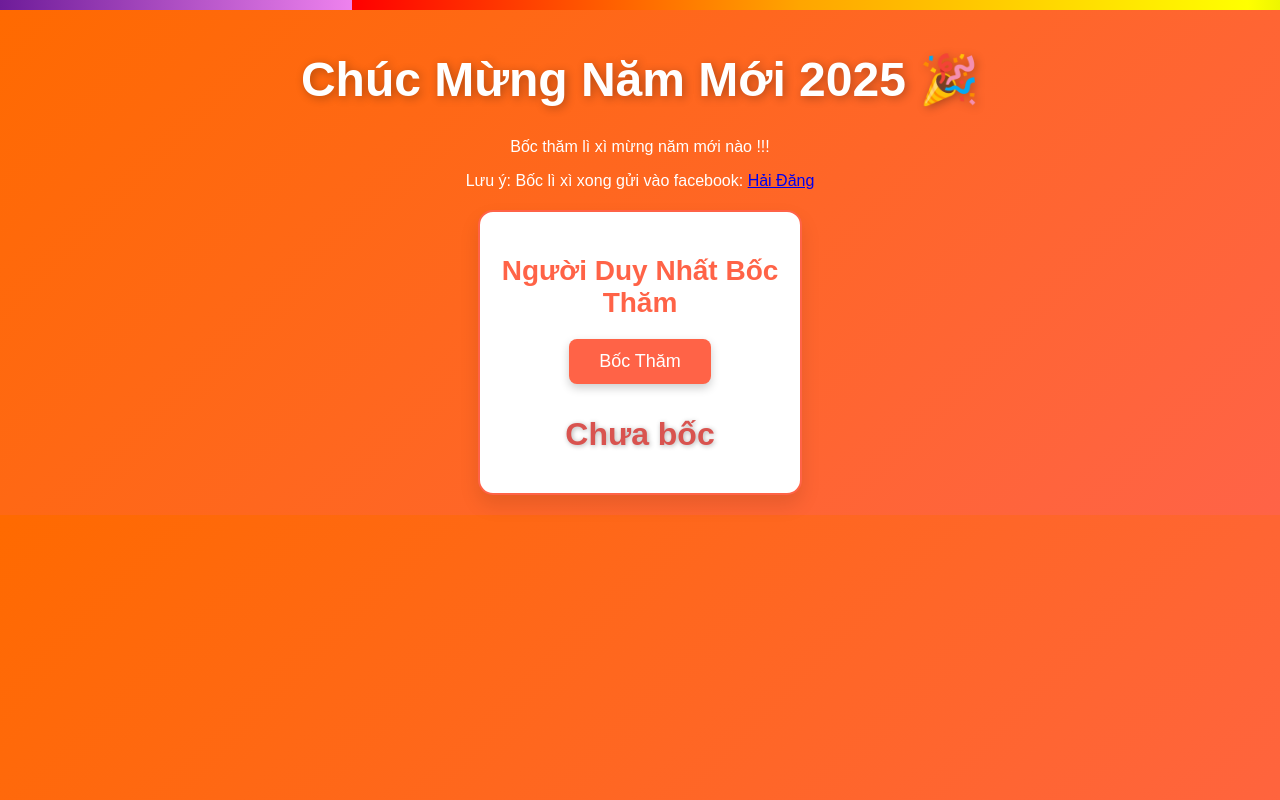
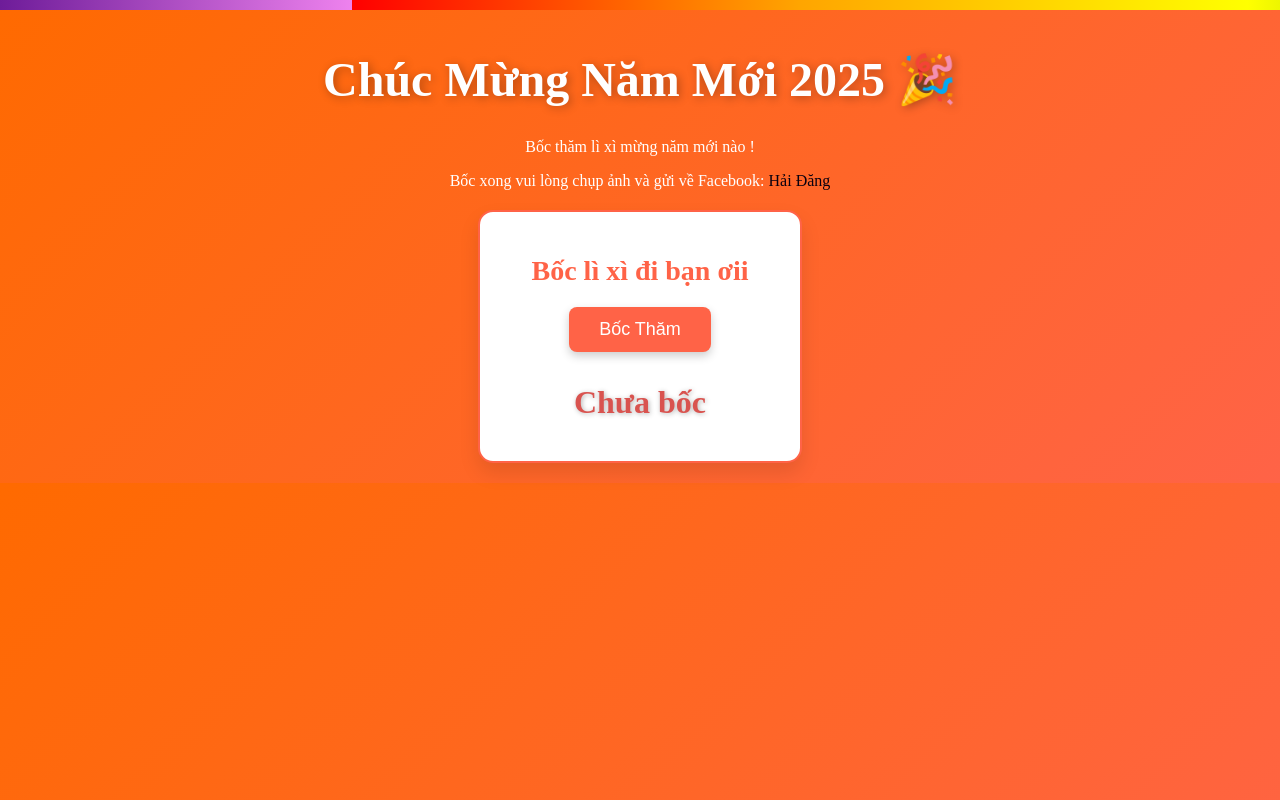
Before and after one commit to Dangkun2601/chucmungnammoi2025, a plain HTML site: page index.html in a window 1280 px wide. Drawn offline with Linux system fonts and the light colour scheme.

Commit message:
end.html

```diff
--- a/index.html
+++ b/index.html
@@ -7,7 +7,7 @@
     <style>
         /* Cài đặt nền và font chữ */
         body {
-            font-family: 'Arial', sans-serif;
+            font-family: 'Times New Roman', Times, serif;
             text-align: center;
             background: linear-gradient(135deg, #ff6a00, #ff6347);
             padding: 20px;
@@ -95,7 +95,14 @@
             cursor: not-allowed;
             box-shadow: none;
         }
-
+        a:link {
+            color: rgb(10, 0, 15);
+            background-color: transparent;
+            text-decoration: none;}
+        a:hover{
+            color: #fff;
+            text-decoration: underline;
+        }
         /* LED chạy 7 màu */
         .led-stripe {
             position: absolute;
@@ -164,12 +171,11 @@
     <div class="led-stripe"></div>
 
     <h1>Chúc Mừng Năm Mới 2025 🎉</h1>
-    <p>Bốc thăm lì xì mừng năm mới nào !!!</p>
-    <p>Lưu ý: Bốc lì xì xong gửi vào facebook: <a href="https://www.facebook.com/hdang26012002">Hải Đăng</a></p>
-
+    <p>Bốc thăm lì xì mừng năm mới nào !</p>
+    <p>Bốc xong vui lòng chụp ảnh và gửi về Facebook: <a href="https://www.facebook.com/hdang26012002">Hải Đăng</a></p>
     <div class="container">
         <div class="participant" id="participant">
-            <h2>Người Duy Nhất Bốc Thăm</h2>
+            <h2>Bốc lì xì đi bạn ơii</h2>
             <button class="btn" id="drawBtn" onclick="luckyDraw()">Bốc Thăm</button>
             <p class="amount" id="amount">Chưa bốc</p>
         </div>
@@ -182,11 +188,11 @@
         // Hàm bốc thăm
         function luckyDraw() {
             if (hasDrawn) {
-                alert("Không phải ăn gian nhé, bạn đã bốc thăm rồi !");
+                alert("Định ăn gian à, không dễ vậy đâu cưng :3");
                 return;
             }
 
-            // Chọn ngẫu nhiên mệnh giá lì xì từ 1 đến 50000
+            // Chọn ngẫu nhiên mệnh giá lì xì từ 1 đến 40000
             let luckyAmount = Math.floor(Math.random() * 40000) + 1;
 
             // Hiển thị mệnh giá lên giao diện
```
